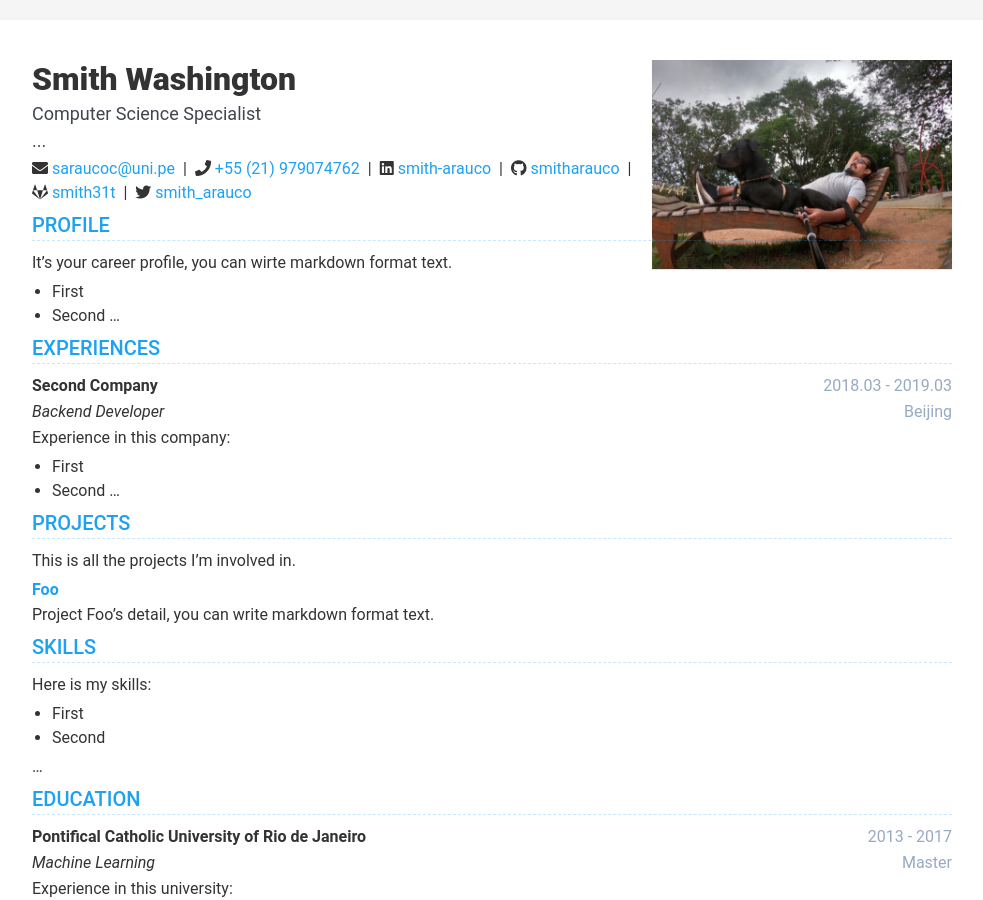
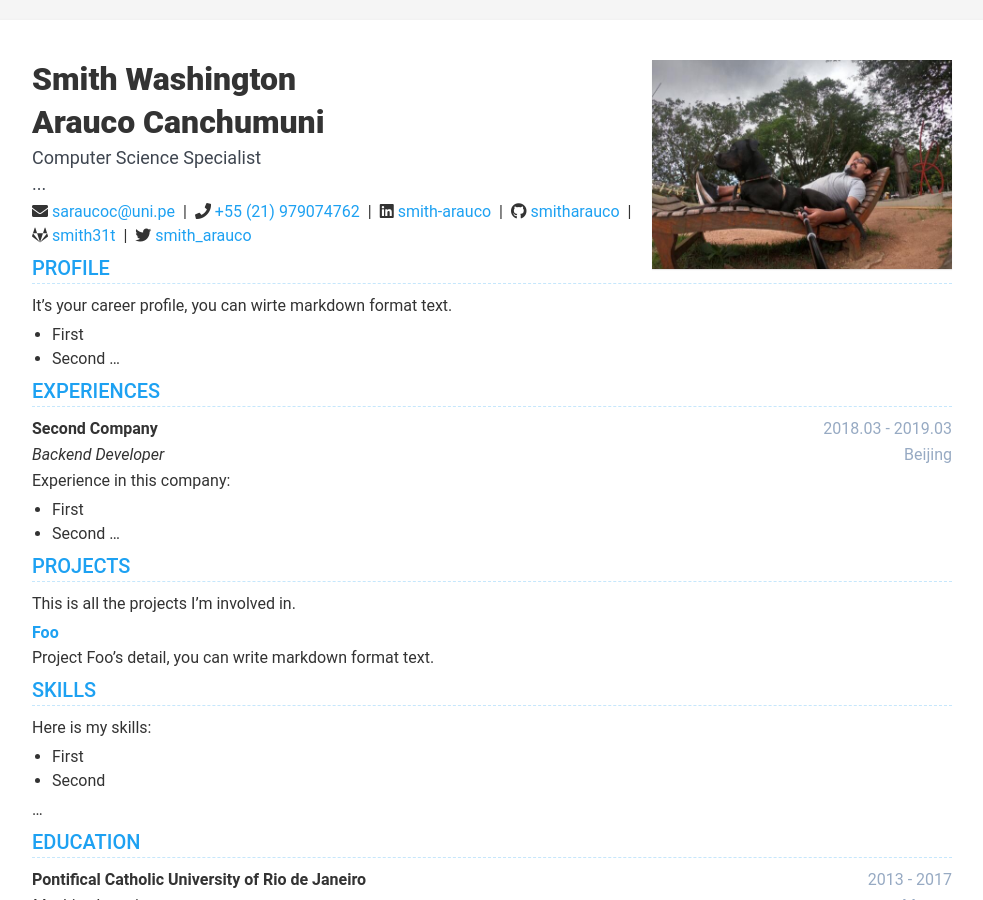
Before and after one commit to smitharauco/https-smitharauco.github.io-, a Jekyll site: the page built from index.html, in a window 1280 px wide and 900 px high. Shown: the whole window, without its empty margins (148-1131 px from the left). Built offline with Jekyll 4.4.1, drawn with Linux system fonts in a browser that asks for light colours; nearby versions of some CDN libraries.

Commit message:
Update header.html

```diff
--- a/_includes/header.html
+++ b/_includes/header.html
@@ -9,8 +9,8 @@
     <div class="intro-container">
         {% if intro.name %}
         <div class="header">
-            <h1 class="name">{{ intro.name }}</h1>
-            <h2 class="name">{{ intro.name2 }}</h2>
+            <h2 class="name">{{ intro.name }}</h2>
+            <h2 class="name">{{ intro.lastname }}</h2>
             {% if intro.title %}
             <h3 class="title">{{ intro.title }}</h3>
             {% endif %}
```
